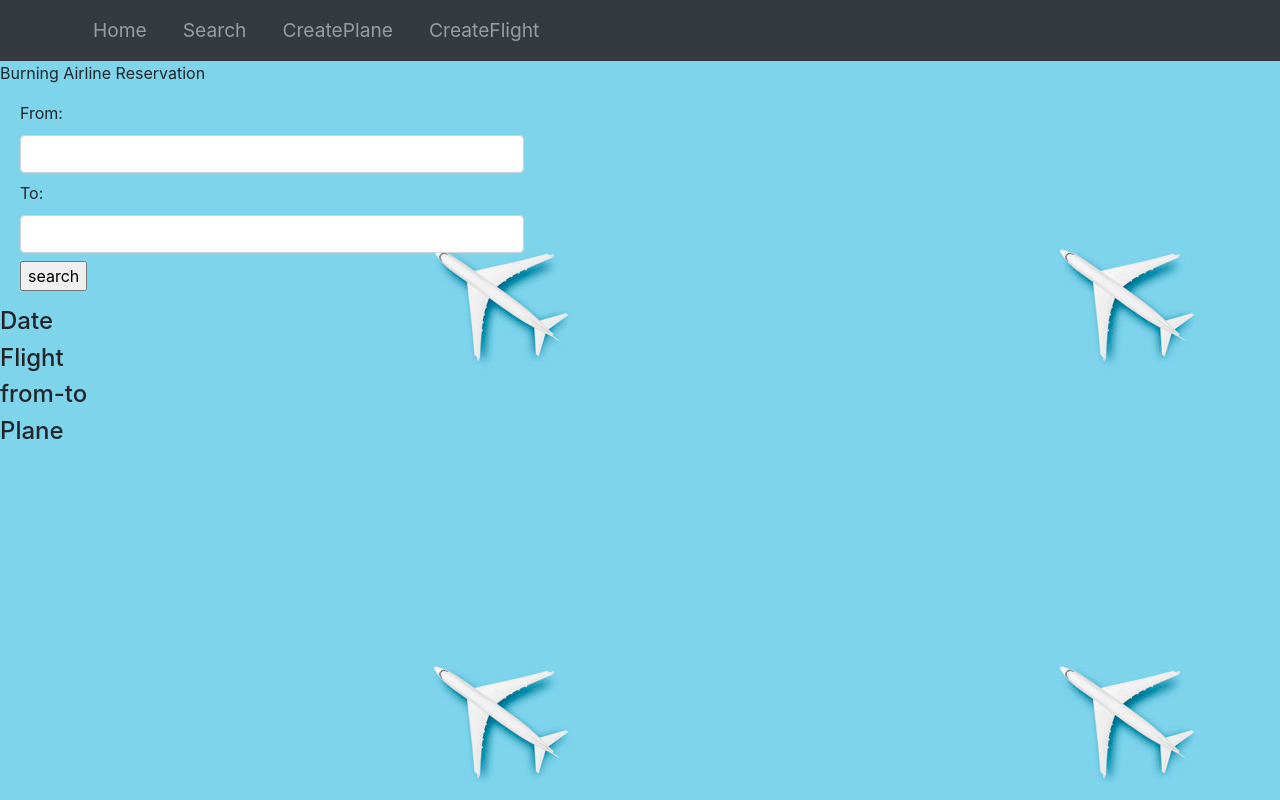
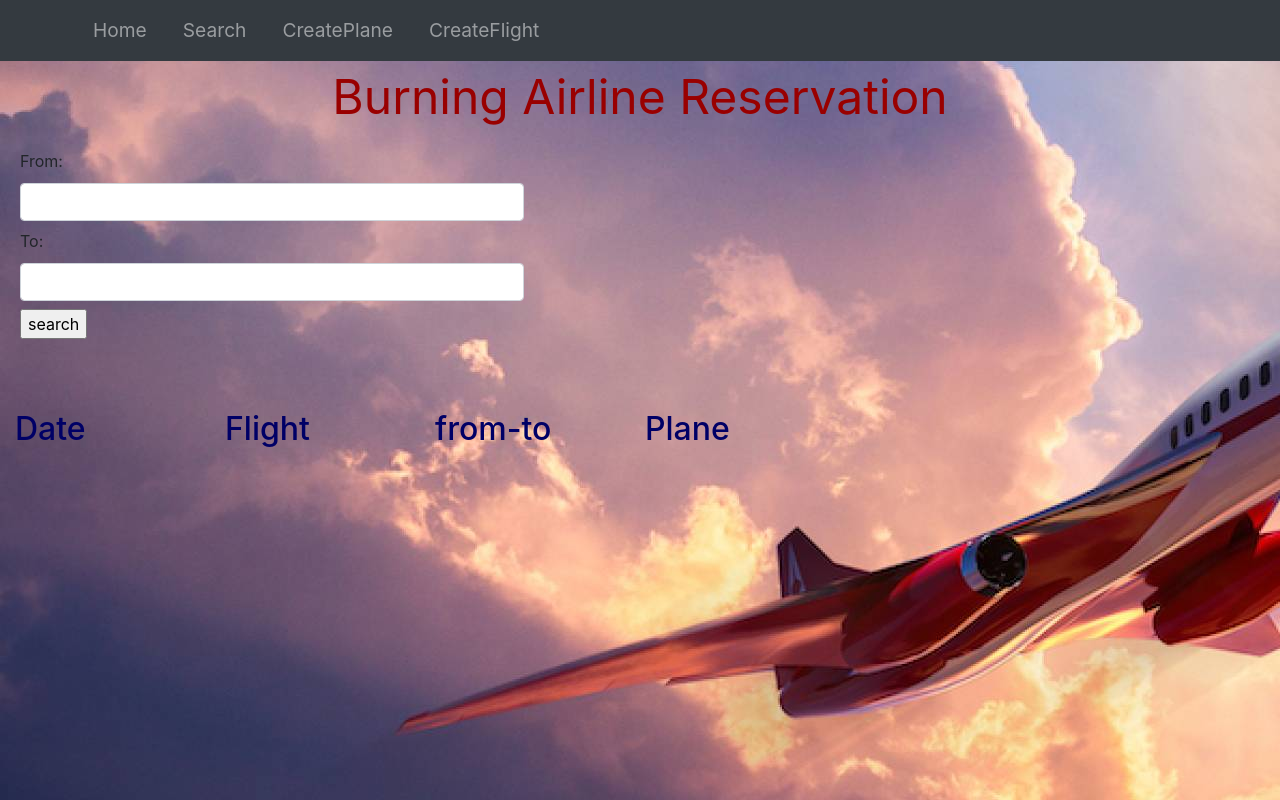
Before and after one commit to audreypatricia/burning-airlines-client, a React (Create React App) app: page /search in a window 1280 px wide. Built offline with nearby package versions, Linux system fonts and the light colour scheme.

Commit message:
css changes

```diff
--- a/src/components/App.js
+++ b/src/components/App.js
@@ -10,7 +10,7 @@ function App() {
     <Router>
       <div className="App">
         <Navigation />
-        <p> Burning Airline Reservation</p>
+        <p id= "heading"> Burning Airline Reservation</p>
         <Switch>
           <Route exact path="/">
             <Home />
--- a/src/components/CreateFlight.js
+++ b/src/components/CreateFlight.js
@@ -84,12 +84,13 @@ export class CreateFlight extends Component {
 
   render() {
     return (
-      <div>
+      <div className="form-group">
         Create Flight
         <form onSubmit={this._handleSubmit}>
           <label>
             From
             <input
+              className="form-control"
               onChange={this._handleDeparture}
               placeholder="Departure City"
             />
@@ -97,12 +98,12 @@ export class CreateFlight extends Component {
 
           <label>
             To
-            <input onChange={this._handleArrival} placeholder="Arrival City" />
+            <input className="form-control" onChange={this._handleArrival} placeholder="Arrival City" />
           </label>
 
           <label>
             Date
-            <input type="date" onChange={this._handleDate} />
+            <input className="form-control" type="date" onChange={this._handleDate} />
           </label>
 
           <label>
@@ -119,6 +120,8 @@ export class CreateFlight extends Component {
           </label>
 
           <input
+            className="form-control"
+            id="submit"
             onClick={this._handleCreate}
             type="submit"
             value="Create Flight"
--- a/src/components/FlightList.js
+++ b/src/components/FlightList.js
@@ -25,20 +25,20 @@ class FlightList extends Component {
   render() {
     return (
       <div>
-        <div className="flight_date">
+        <div id="FlightList" className="flight_date">
           <h4>Date</h4>
           { this.props.flights.map( (f) => <p key={f.id}>{ f.date }</p>)}
         </div>
-        <div className="flight_number">
-          <h4>Flight</h4>
+        <div id="FlightList" className="flight_number">
+          <h4 id="FlightHeading">Flight</h4>
             { this.props.flights.map( (f) => <Link to={ 'search/' + f.id} key={f.id} >{f.id}</Link> )}
 
         </div>
-        <div className="flight_from_to">
+        <div id="FlightList" className="flight_from_to">
           <h4>from-to</h4>
           { this.props.flights.map( (f) => <p key={f.id}>{ f.flight_from } - { f.flight_to }</p>)}
         </div>
-        <div className="flight_plane">
+        <div id="FlightList" className="flight_plane">
           <h4>Plane</h4>
           { this.props.flights.map( (f) => <p key={f.id}>{ f.airplane.name }</p>)}
 
--- a/src/index.css
+++ b/src/index.css
@@ -1,5 +1,5 @@
 body {
-  background-image: url("images/image2.jpeg");
+  background-image: url("images/image3.jpeg");
   margin: 0 auto;
   font-family: -apple-system, BlinkMacSystemFont, 'Segoe UI', 'Roboto', 'Oxygen',
     'Ubuntu', 'Cantarell', 'Fira Sans', 'Droid Sans', 'Helvetica Neue',
@@ -49,6 +49,27 @@ label {
   display: block !important;
 }
 
-#SearchForm {
+#FlightList {
 
+ margin-left: 10px;
+ margin-top: 50px;
+ display: inline-block;
+ width: 200px;
+ height: 150px;
+ padding: 5px;
 }
+
+#heading {
+  color: #990000!important;
+  text-align: center;
+  font-size: 3em;
+}
+p {
+  font-size: 1.3em;
+  color: #ffe6cc !important;
+}
+
+h4 {
+  font-size: 2em !important;
+  color: #000066;
+}
```
Also changed, not shown: src/images/image1.jpeg (added), src/images/image3.jpeg (added).
